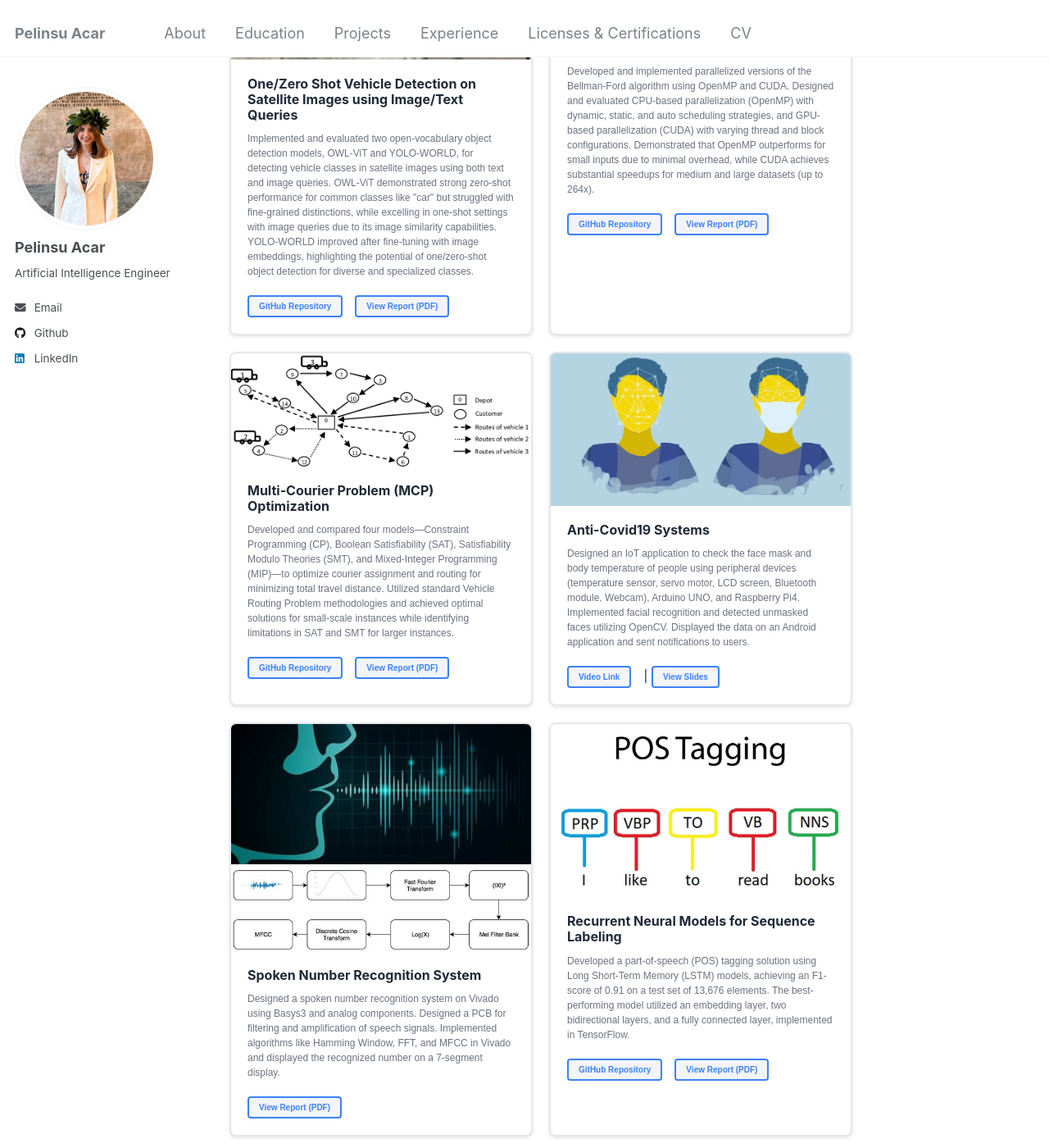
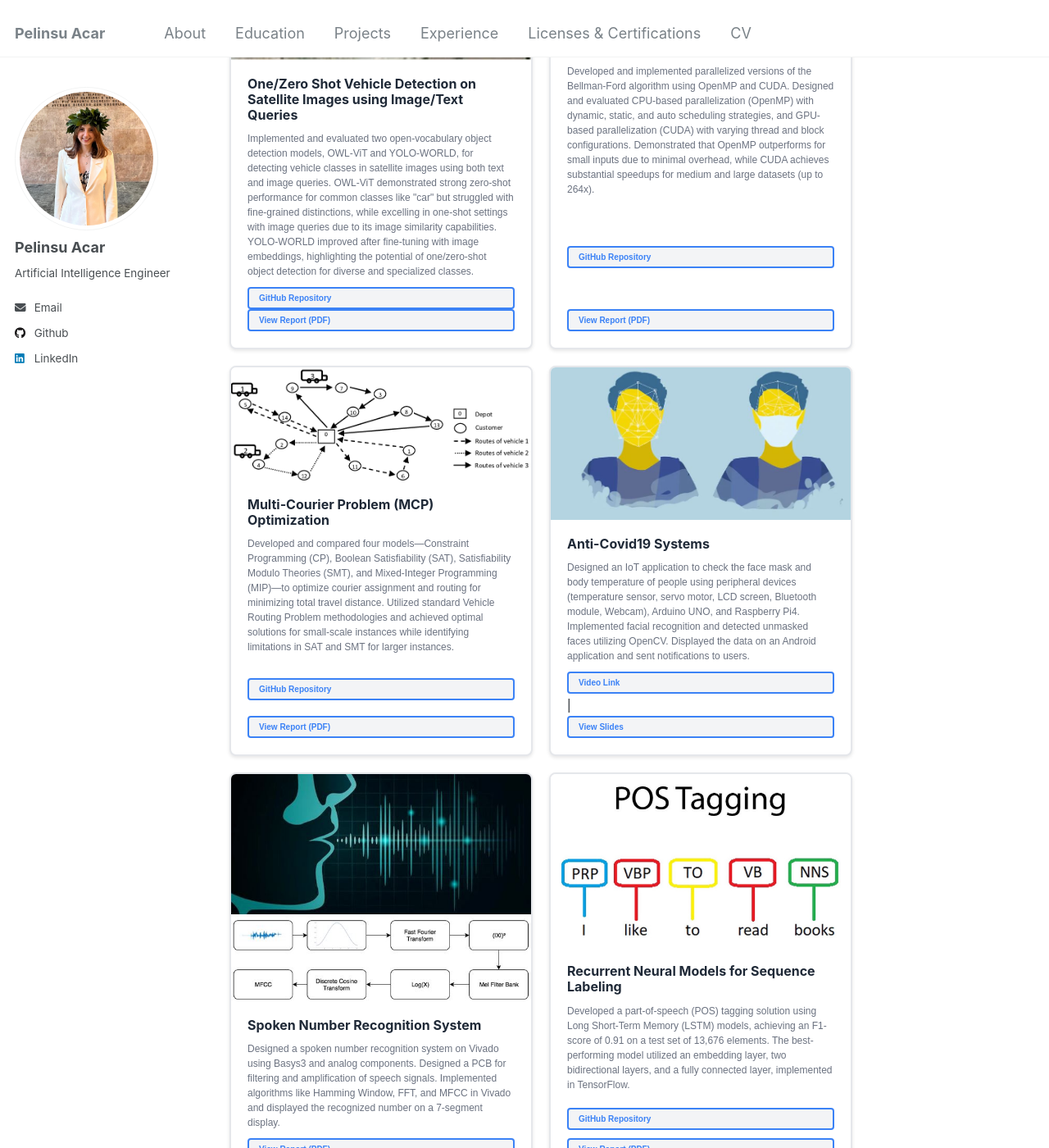
Before and after one commit to pelinsuacar/pelinsuacar.github.io, a Jekyll site: the page built from _pages/projects.md, in a window 1280 px wide and 1400 px high, scrolled down 539 px. Shown: the whole window at 82% size. Built offline with Jekyll 4.4.1, drawn with Linux system fonts in a browser that asks for light colours.

Commit message:
Update project.html

```diff
--- a/_layouts/project.html
+++ b/_layouts/project.html
@@ -113,6 +113,7 @@ layout: default2
     display: flex;
     flex-direction: column;
     align-items: center;
+    height: 100%;
   }
 
   .project-item img {
@@ -123,6 +124,10 @@ layout: default2
 
   .project-content {
     padding: 20px;
+    display: flex;
+    flex-direction: column;
+    justify-content: space-between;
+    flex-grow: 1; /* Ensures the content takes the available space */
   }
 
   .project-content h2 {
@@ -139,23 +144,21 @@ layout: default2
   }
 
   .project-content a {
-    display: inline-block; /* Ensures the box adjusts to the content */
-    margin-top: 10px;
-    margin-right: 10px; /* Adds spacing between multiple links */
-    padding: 4px 12px; /* Space inside the box */
-    font-size: 10px;
-    font-weight: bold;
-    color: #3B82F6; /* Blue color for text */
-    background-color: #F3F4F6; /* Light grey background */
-    border: 2px solid #3B82F6; /* Blue border */
-    border-radius: 4px; /* Rounded corners */
-    text-decoration: none; /* Remove underline */
-    transition: all 0.3s ease; /* Smooth hover effect */
-  }
+  display: inline-block;
+  margin-top: auto; /* Push the link button to the bottom */
+  padding: 4px 12px;
+  font-size: 10px;
+  font-weight: bold;
+  color: #3B82F6;
+  background-color: #F3F4F6;
+  border: 2px solid #3B82F6;
+  border-radius: 4px;
+  text-decoration: none;
+  transition: all 0.3s ease;
+}
 
-  .project-content a:hover {
-    background-color: #3B82F6; /* Blue background on hover */
-    color: white; /* White text on hover */
-    text-decoration: none;
-  }
+.project-content a:hover {
+  background-color: #3B82F6;
+  color: white;
+}
 </style>
```
